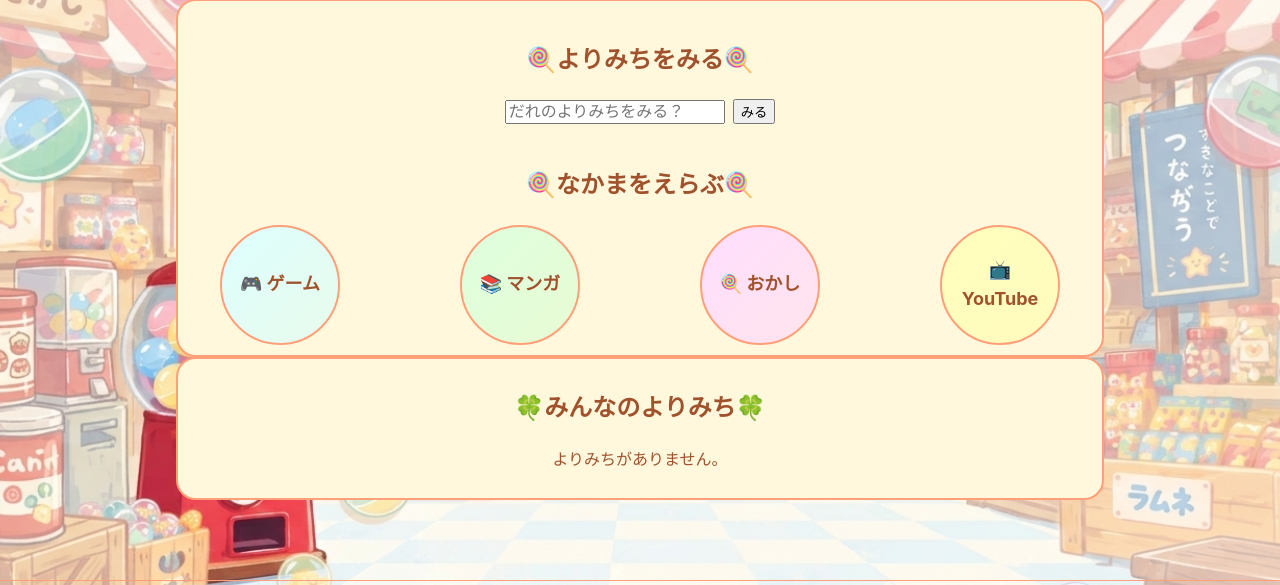
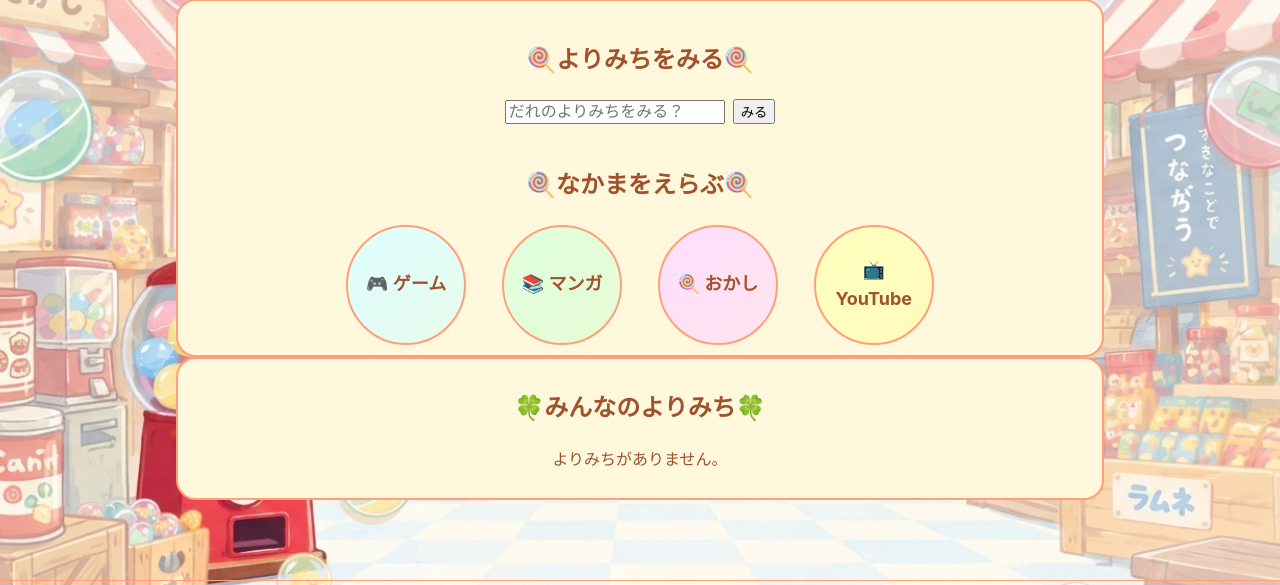
Before and after one commit to E-team-RT/E-team-Hackathon, a Flask app: page /home in a window 1280 px wide. Shown: the part 123-708 px from the top of the page. Run offline with Flask 2, Linux system fonts and the light colour scheme; some libraries are stand-ins or nearby versions.

Commit message:
カテゴリリストの配置を修正

```diff
--- a/SNSApp/static/css/home.css
+++ b/SNSApp/static/css/home.css
@@ -18,6 +18,8 @@
 
 .category-section {
     margin-top: 32px;
+    width: 65%;
+    margin: 32px auto 0;
 }
 
 .category-section h2 {
@@ -26,9 +28,9 @@
 
 .category-list {
     display: flex;
-    justify-content: center;
+    justify-content: space-between;
+    flex-wrap: wrap;
     align-items: center;
-    gap: 14px 120px;
 }
 
 .category-button {
```
